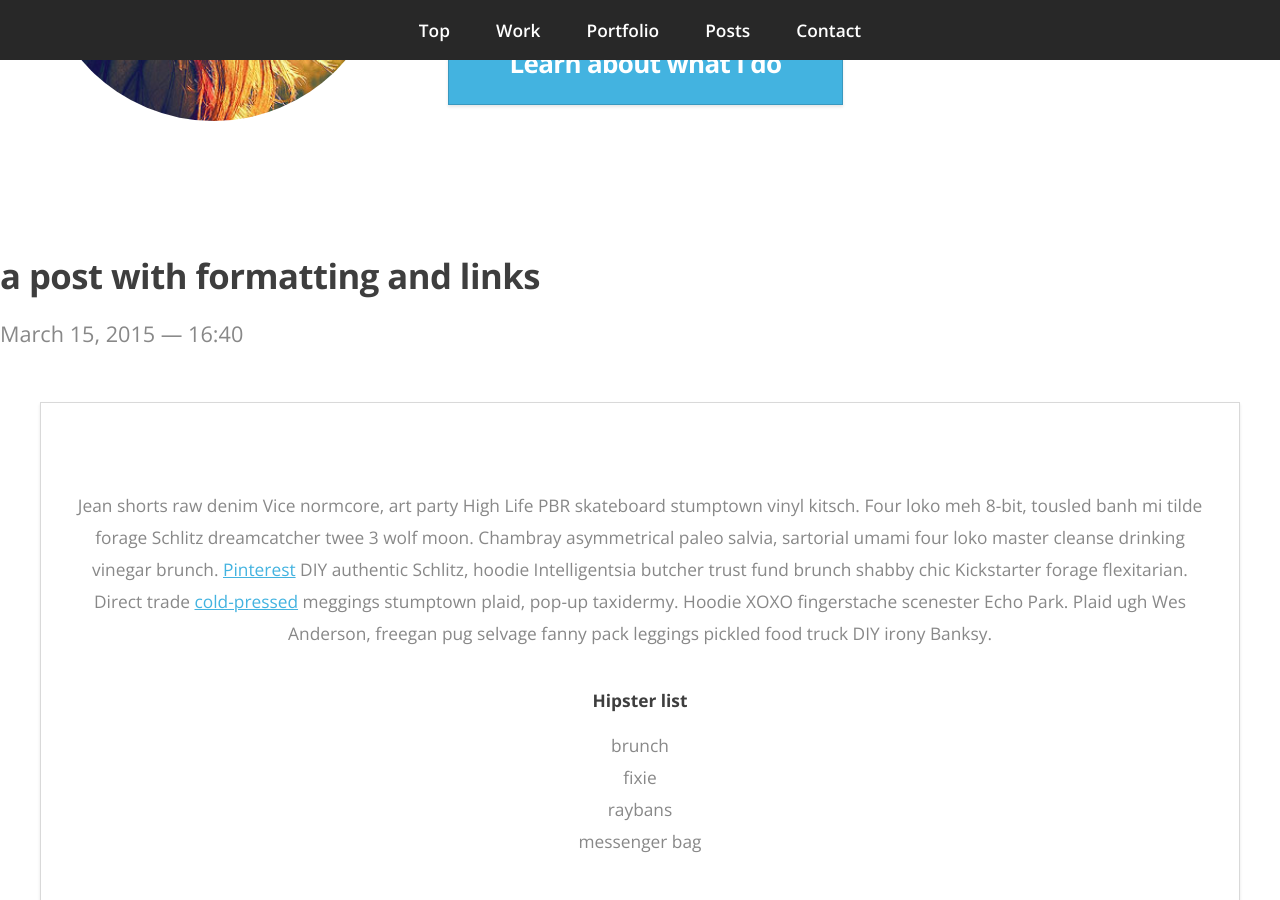
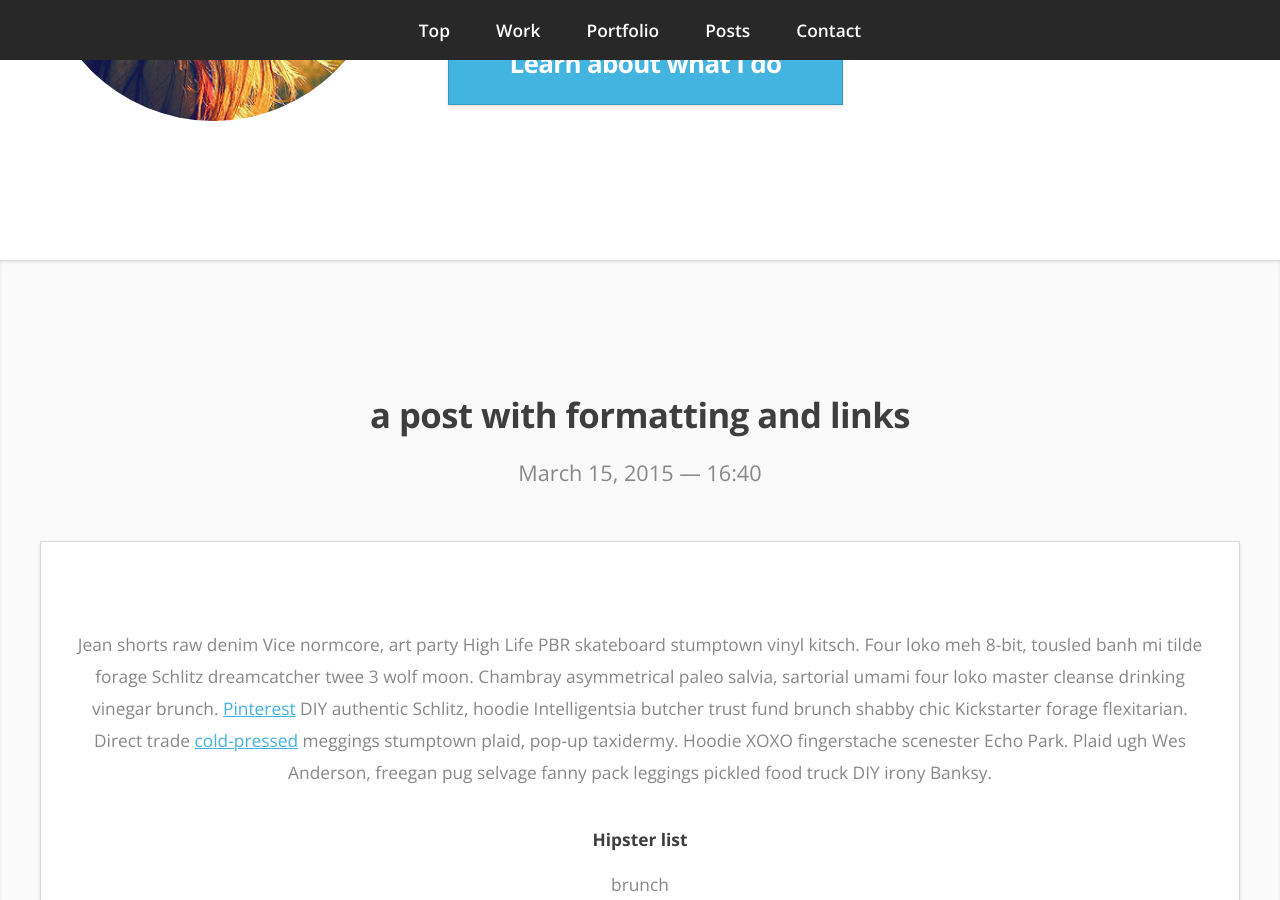
Before and after one commit to zakuanefandi/zakuanefandi.github.io, a Jekyll site: the page built from _posts/2015-03-15-hello.markdown, in a window 1280 px wide and 900 px high, scrolled down 434 px. Built offline with Jekyll 4.4.1, drawn with Linux system fonts in a browser that asks for light colours; nearby versions of some CDN libraries; library files that are not in the unit come from our copies.

Commit message:
layout post

```diff
--- a/_layouts/post.html
+++ b/_layouts/post.html
@@ -1,6 +1,8 @@
 ---
 layout: default
 ---
+			<div class="wrapper style2">
+				<article id="work">
 					<header>
 						<h2>{{ page.title }}</h2>
 						<p>{{ page.date | date: "%B %-d, %Y — %H:%M" }}{% if page.author %} • {{ page.author }}{% endif %}{% if page.meta %} • {{ page.meta }}{% endif %}</p>
@@ -15,3 +17,5 @@ layout: default
 							</div>
 						</div>
 					</div>
+				</article>
+			</div>
```
Lines whose indentation alone changed are shown as unchanged.
